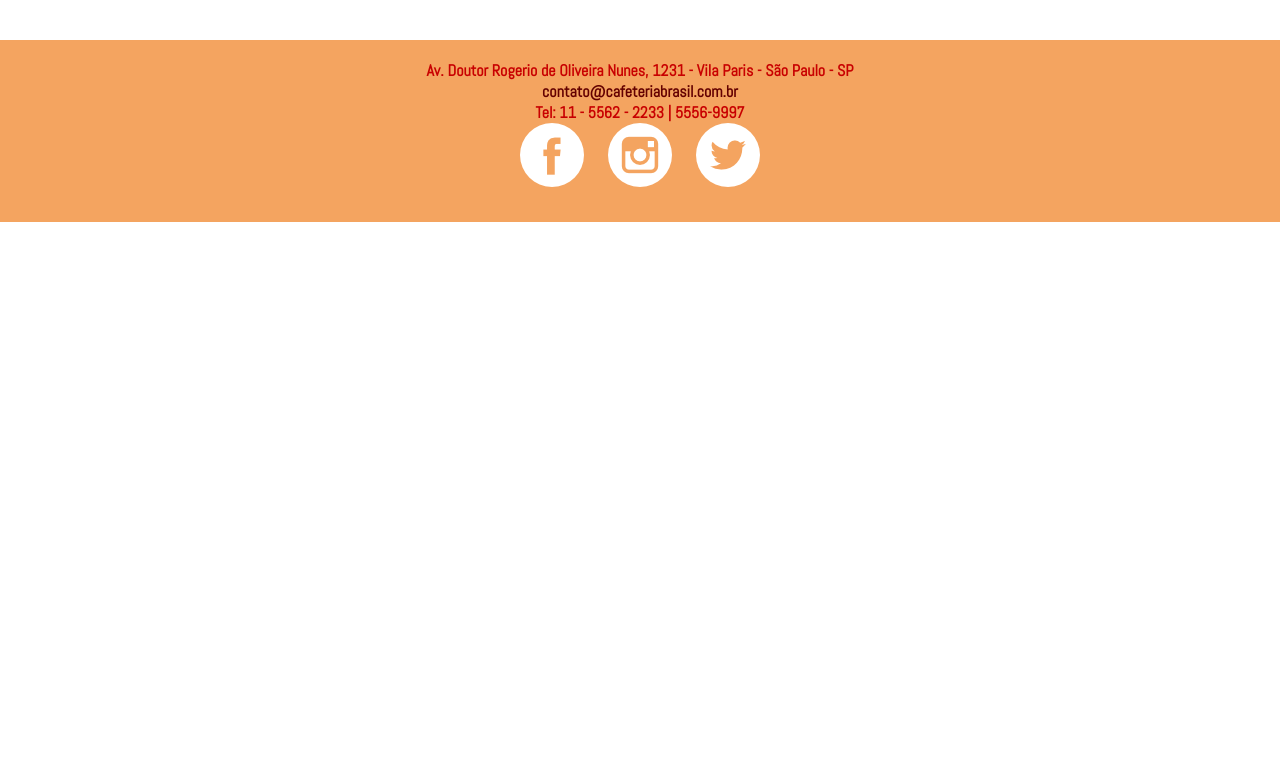
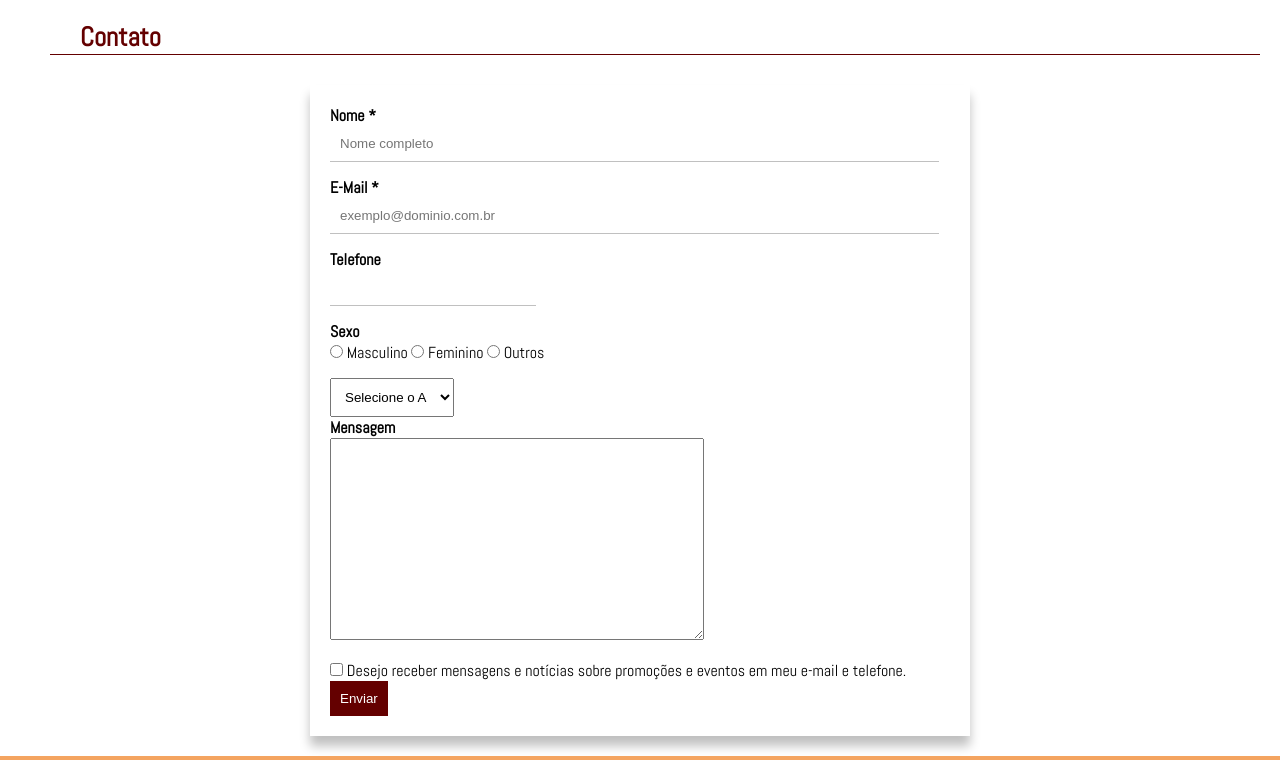
Before and after one commit to edilsonsilva/Cafeteria, a plain HTML site: page contato.html in a window 1280 px wide. Shown: the part 300-1060 px from the top of the page. Before the commit the page ends 800 px from the top, so only its background shows below. Drawn offline with Linux system fonts and the light colour scheme.

Commit message:
Fim do site cafeteria

```diff
--- a/contato.html
+++ b/contato.html
@@ -36,7 +36,51 @@
     </header>
 
     <!-- A estrutura da área main fica reservada ao conteúdo das páginas específicas -->
-    <main></main>
+    <main>
+      <h2>Contato</h2>
+
+      <form action="confirmacao.html">
+        <label> Nome * </label>
+        <input type="text" name="nome" placeholder="Nome completo" required />
+
+        <label>E-Mail *</label>
+        <input
+          type="email"
+          name="email"
+          placeholder="exemplo@dominio.com.br"
+          required
+        />
+
+        <label>Telefone</label>
+        <input type="tel" name="telefone" />
+
+        <label>Sexo</label>
+        <span id="sexo">
+          <input type="radio" name="sexo" value="Masculino" /> Masculino
+          <input type="radio" name="sexo" value="Feminino" /> Feminino
+          <input type="radio" name="sexo" value="Outros" /> Outros
+        </span>
+
+        <select name="assunto">
+          <option value="Selecione"> Selecione o Assunto </option>
+          <option value="Elogio"> Elogio </option>
+          <option value="Sugestão"> Sugestão </option>
+          <option value="Reclamação"> Reclamação </option>
+          <option value="Problemas"> Problemas </option>
+        </select>
+
+        <label>Mensagem</label>
+        <textarea name="mensagem"></textarea>
+
+        <span id="check"><input type="checkbox" name="newsletter">
+        Desejo receber mensagens e notícias sobre promoções e eventos em meu
+        e-mail e telefone.
+        </span>
+
+
+        <input type="submit" value="Enviar" />
+      </form>
+    </main>
 
     <!--
         Criação da área do rodapé com o comando footer. Esta área se destina
--- a/css/cafeteria.css
+++ b/css/cafeteria.css
@@ -186,3 +186,68 @@ p {
   width: 80%;
   float: left;
 }
+
+form {
+  /* border: 1px solid red; */
+  width: 50%;
+  margin-left: auto;
+  margin-right: auto;
+  padding: 20px;
+  font-family: abel;
+  box-shadow: 0px 10px 10px silver;
+}
+label {
+  /* para dispor os elementos um abaixo do outro utilizaremos
+  o comando display block */
+  display: block;
+  /* aplicar negrito usamos o comando font-weight com o
+  valor bold */
+  font-weight: bold;
+}
+
+input[type="text"],
+input[type="email"],
+input[type="tel"] {
+  width: 95%;
+  padding: 10px;
+  margin-bottom: 15px;
+  border: 0;
+  border-bottom: 1px solid silver;
+  /* border-radius: 10px; */
+  /* background-color: rgb(255, 0, 0); */
+  /* color: white; */
+}
+
+input[type="tel"] {
+  width: 30%;
+}
+#sexo {
+  display: block;
+  margin-bottom: 15px;
+}
+select {
+  padding: 10px;
+  width: 20%;
+}
+select.option:hover {
+  background-color: rgb(100, 0, 0);
+  color: white;
+  cursor: pointer;
+  padding: 5px;
+}
+
+textarea {
+  width: 60%;
+  height: 200px;
+  display: block;
+  margin-bottom: 15pt;
+}
+
+input[type="submit"] {
+  display: block;
+  border: 0;
+  color: white;
+  padding: 10px;
+  background-color: rgb(100, 0, 0);
+  cursor: pointer;
+}
```
